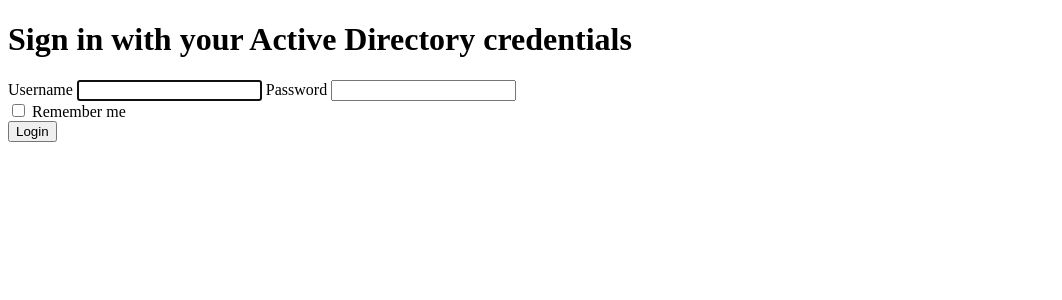
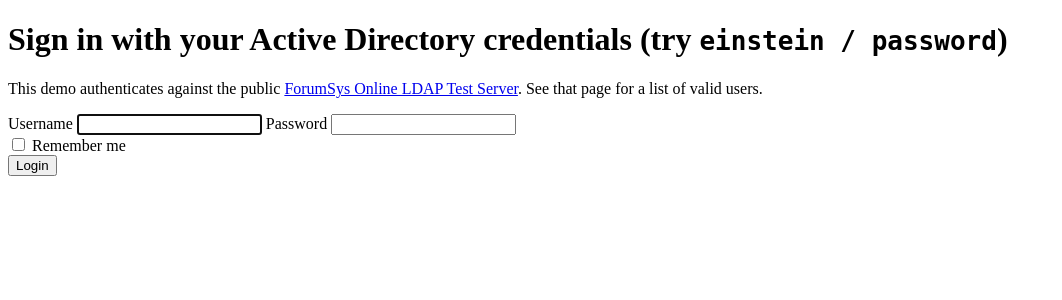
Before and after one commit to moismailzai/symfony_active_directory_authenticator, a Symfony app: template templates/login.html.twig in a window 1280 px wide. Shown: the top 300 px of the page, without its empty margins (0-1062 px from the left). Run offline with Twig, Linux system fonts and the light colour scheme; the template is opened without the code that fills it, so the values that code supplies are empty; some libraries are stand-ins or nearby versions.

Commit message:
update demo

```diff
--- a/templates/login.html.twig
+++ b/templates/login.html.twig
@@ -4,7 +4,8 @@
         {% if error %}
             <div>{{ error.messageKey|trans(error.messageData, 'security') }}</div>
         {% endif %}
-        <h1>Sign in with your Active Directory credentials</h1>
+        <h1>Sign in with your Active Directory credentials (try <code>einstein / password</code>)</h1>
+        <p>This demo authenticates against the public <a href="https://forumsys.com/tutorials/integration-how-to/ldap/online-ldap-test-server/">ForumSys Online LDAP Test Server</a>. See that page for a list of valid users.</p>
         <label for="inputUsername">Username</label>
         <input value="{{ last_username }}" name="username" id="inputUsername" required autofocus>
         <label for="inputPassword">Password</label>
```
Also changed, not shown: src/Repository/UserRepository.php (+0 -29 lines), 1 other file.
